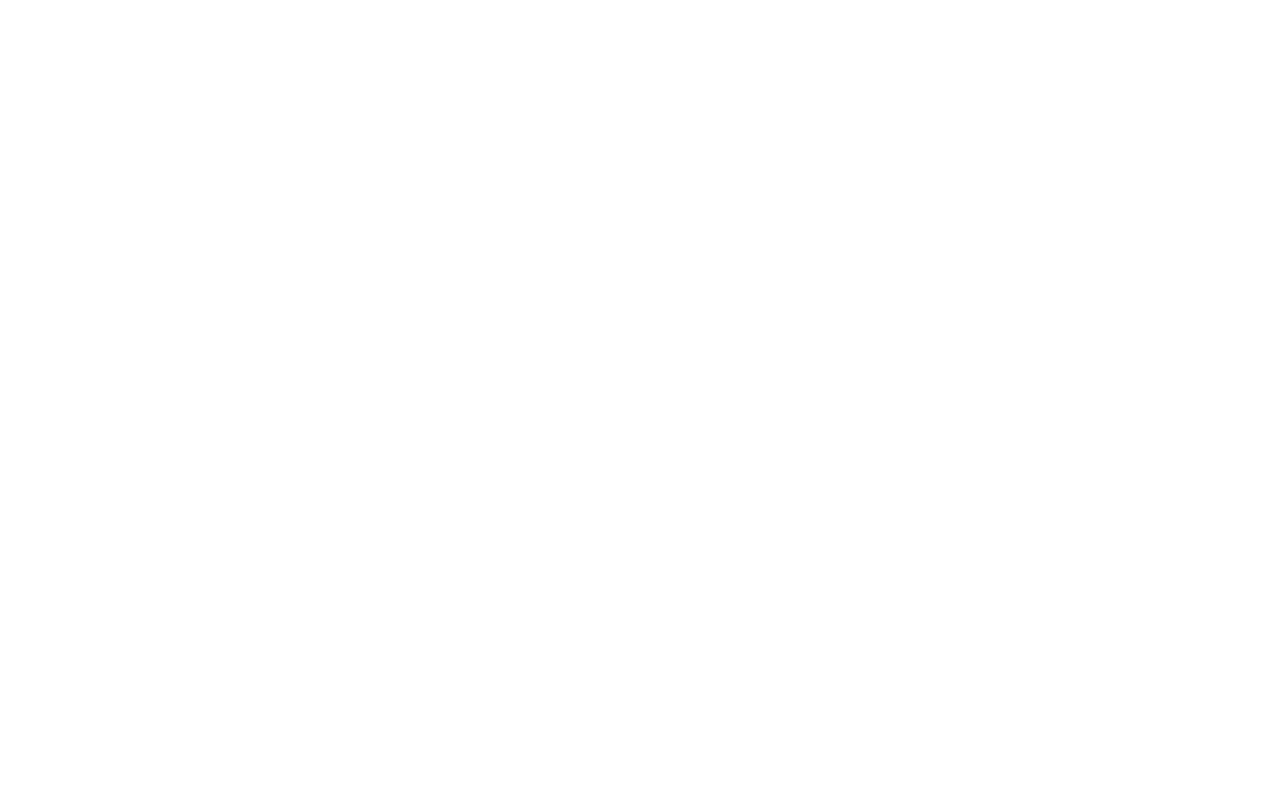
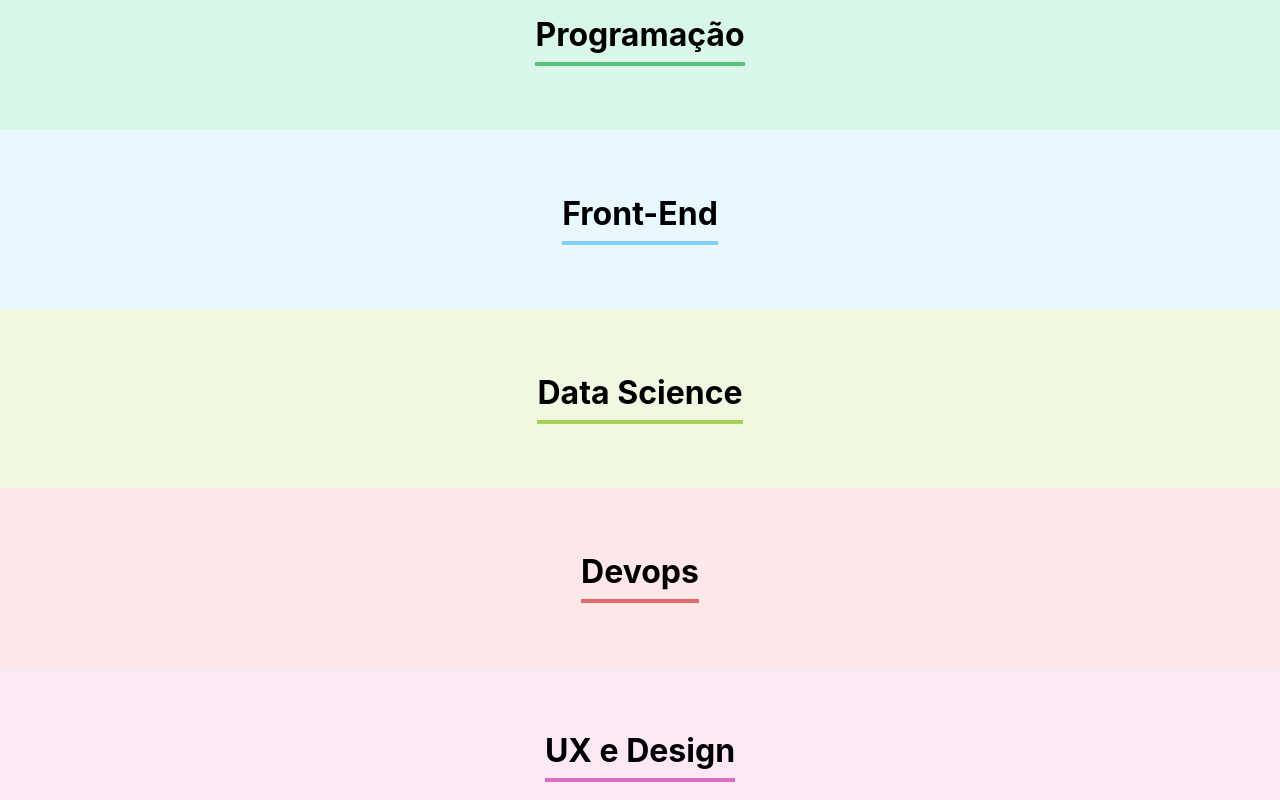
Before and after one commit to BrunoKirovs/organo-react, a React (Create React App) app in the folder organo/: page / in a window 1280 px wide. Shown: the part 1300-2100 px from the top of the page. Before the commit the page ends 1251 px from the top, so only its background shows below. Built offline with nearby package versions, Linux system fonts and the light colour scheme.

Commit message:
Update formulario-organo.3

```diff
--- a/organo/src/App.js
+++ b/organo/src/App.js
@@ -1,9 +1,47 @@
 import { useState } from 'react';
 import Banner from './componentes/Banner/Banner';
 import Formulario from './componentes/Formulario';
-
+import Time from './componentes/Time';
 
 function App() {
+
+  const times = [
+    {
+      nome:'Programação',
+      corPrimaria:'#57c278',
+      corSecundaria:'#D9F7E9'
+    },
+    {
+      nome:'Front-End',
+      corPrimaria:'#82CFFA',
+      corSecundaria:'#E8F8FF'
+    },
+    {
+      nome:'Data Science',
+      corPrimaria:'#A6D157',
+      corSecundaria:'#F0F8E2'
+    },
+    {
+      nome:'Devops',
+      corPrimaria:'#E06B69',
+      corSecundaria:'#FDE7E8'
+    },
+    {
+      nome:'UX e Design',
+      corPrimaria:'#DB6EBF',
+      corSecundaria:'#FAE9F5'
+    },
+    {
+      nome:'Mobile',
+      corPrimaria:'#FFBA05',
+      corSecundaria:'#FFF5D9'
+    },
+    {
+      nome:'Inovação e Gestão',
+      corPrimaria:'#FF8A29',
+      corSecundaria:'#FFEEDF'
+    },
+  ]
 
   const [colaboradores, setColaboradores] = useState ([])
 
@@ -16,6 +54,9 @@
     <div className="App">
       <Banner/>
       <Formulario aoColaboradorCadastrado={colaborador => aoNovoColaboradorAdicionado(colaborador)}/>
+
+      {times.map(time => <Time key={time.nome} nome={time.nome} corPrimaria={time.corPrimaria} corSecundaria={time.corSecundaria}/>)}
+
     </div>
   );
 }
--- /dev/null
+++ b/organo/src/componentes/Time/Time.css
@@ -0,0 +1,12 @@
+.time{
+    text-align: center;
+    padding: 32px;
+
+}
+
+.time h3 {
+    font-size: 32px;
+    border-bottom: 4px solid;
+    display: inline-block;
+    padding-bottom: 8px;
+}
--- /dev/null
+++ b/organo/src/componentes/Time/index.js
@@ -0,0 +1,11 @@
+import './Time.css'
+
+const Time = (props) => {
+    return (
+        <section className='time' style={{backgroundColor: props.corSecundaria}}>
+            <h3 style={ {borderColor: props.corPrimaria }}>{props.nome}</h3>
+        </section>
+    )
+}
+
+export default Time
```
